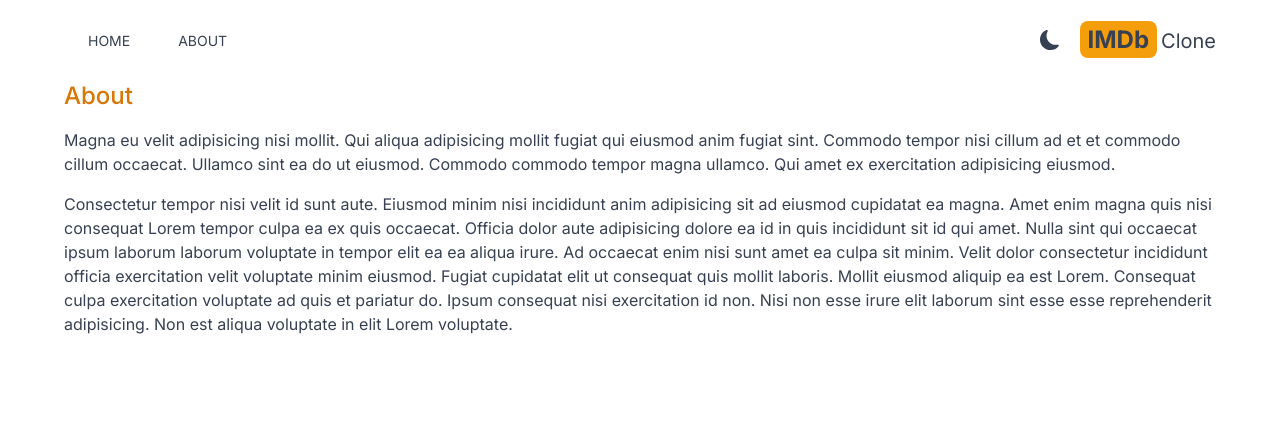
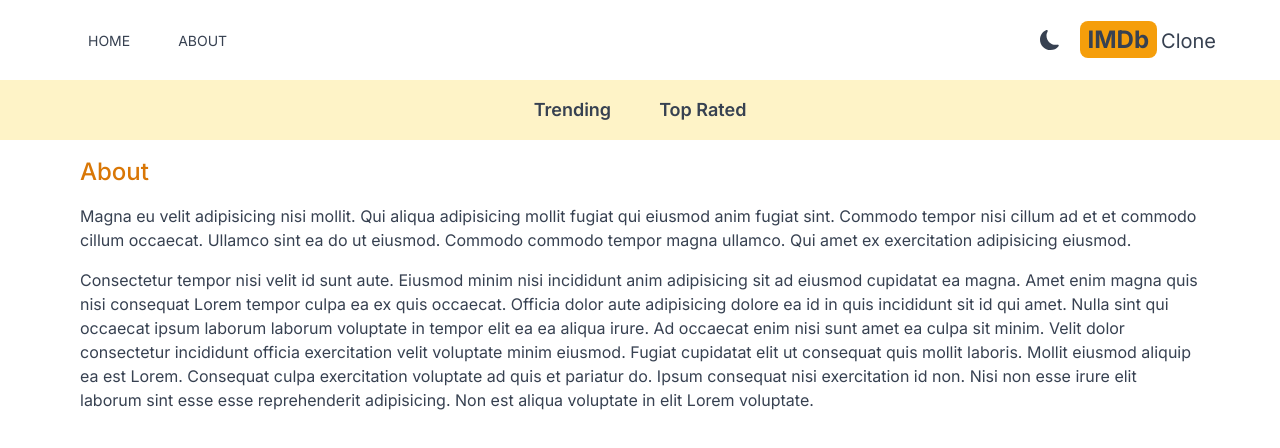
Before and after one commit to Houshtoulback/IMDb, a Next.js app: page /about in a window 1280 px wide. Shown: the top 448 px of the page. Built offline with nearby package versions, Linux system fonts and the light colour scheme.

Commit message:
create the navbar component

```diff
--- /dev/null
+++ b/src/Components/Navbar.js
@@ -0,0 +1,11 @@
+import React from 'react'
+import NavbarItem from './NavbarItem'
+
+export default function Navbar() {
+  return (
+    <div className='flex justify-center dark:bg-gray-600 bg-amber-100 lg:text-lg p-4'>
+        <NavbarItem title="Trending" param="fetchTrending"/>
+        <NavbarItem title="Top Rated" param="fetchTopRated"/>
+    </div>
+  )
+}
--- /dev/null
+++ b/src/Components/NavbarItem.js
@@ -0,0 +1,21 @@
+"use client"
+
+import Link from 'next/link'
+import React from 'react'
+
+import {useSearchParams} from "next/navigation"
+
+export default function NavbarItem({title, param}) {
+
+    const searchParams = useSearchParams();
+    const genre = searchParams.get("genre");
+    return (
+    <div>
+        <Link
+        className={`m-4 hover:text-amber-600 font-semibold p-2 ${genre && genre === param && "underline underline-offset-8 decoration-4 decoration-amber-500 rounded-lg" }`}
+        href={`/?genre=${param}`}>
+            {title}
+        </Link>
+    </div>
+  )
+}
--- a/src/app/about/page.js
+++ b/src/app/about/page.js
@@ -1,6 +1,6 @@
 export default function About() {
   return (
-    <div className="max-w-6xl mx-auto space-y-4">
+    <div className="max-w-6xl mx-auto space-y-4 p-4">
       <h1 className="text-2xl font-medium text-amber-600">About</h1>
       <p>
         Magna eu velit adipisicing nisi mollit. Qui aliqua adipisicing mollit
--- a/src/app/layout.js
+++ b/src/app/layout.js
@@ -1,3 +1,4 @@
+import Navbar from '../Components/Navbar'
 import Header from '../Components/Header'
 import Providers from './Providers'
 import './globals.css'
@@ -17,6 +18,9 @@
         <Providers>
 
           <Header/>
+
+          <Navbar/>
+
           {children}
 
         </Providers>
```
